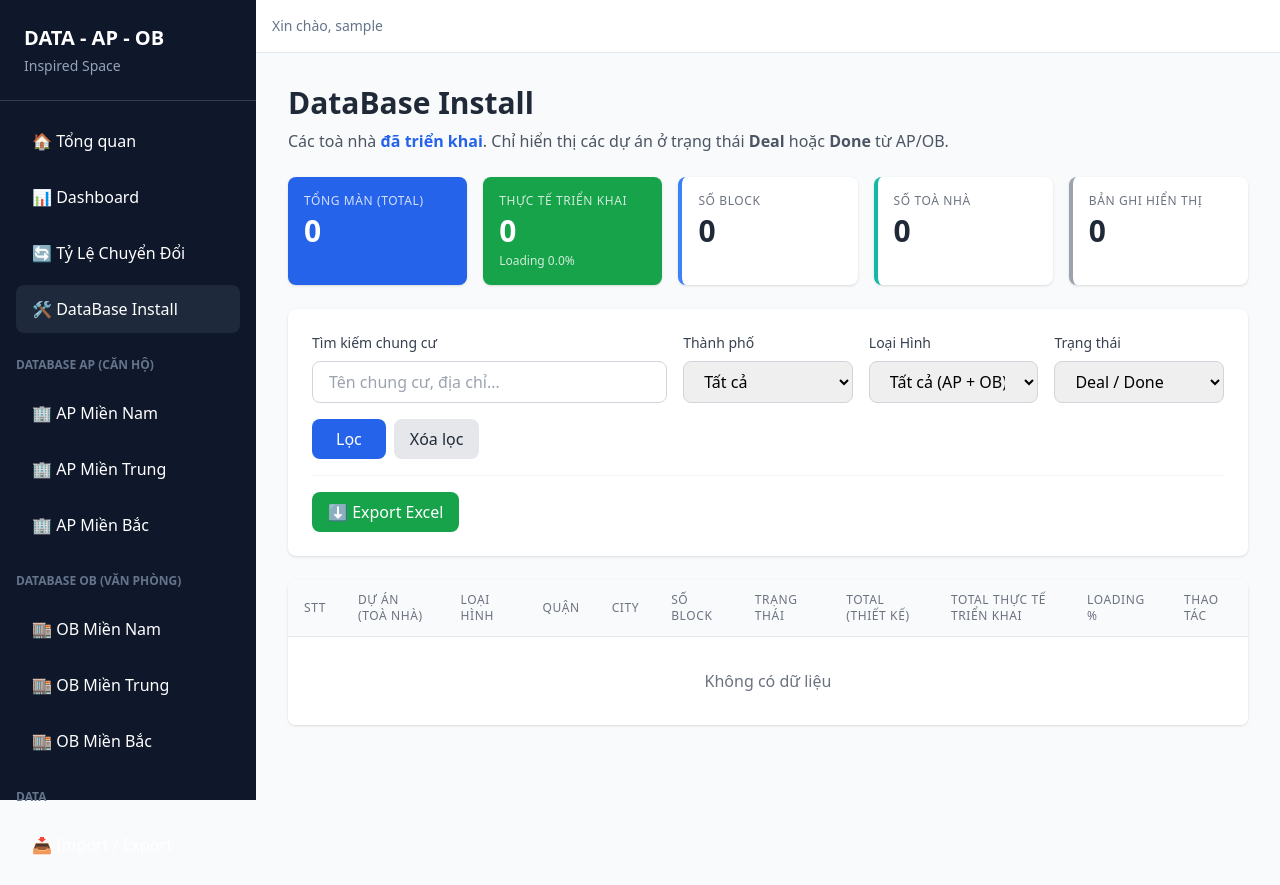
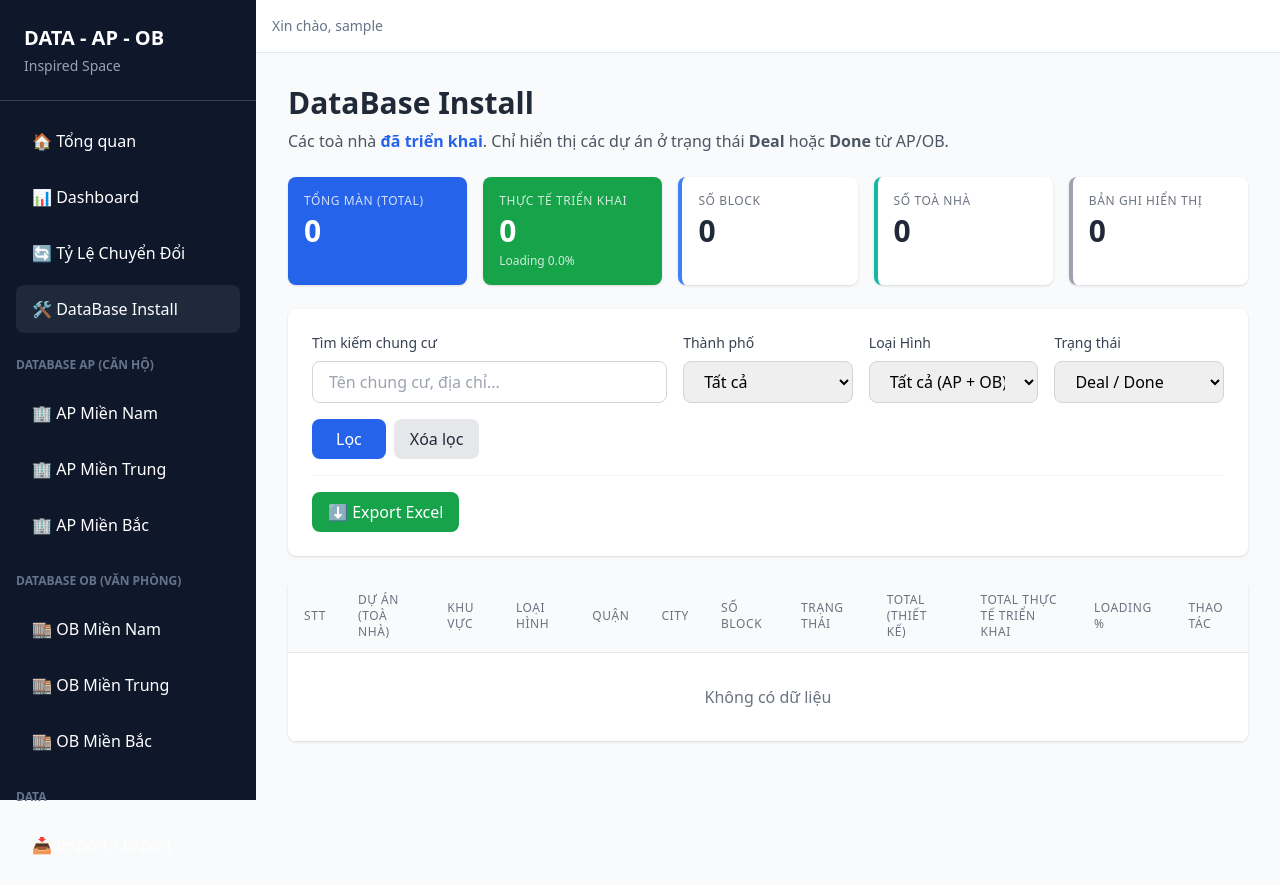
Before and after one commit to doantrieuvy5403-cmd/data-ap-ob, a Flask app: page /install in a window 1280 px wide. Run offline with Flask 3, Linux system fonts and the light colour scheme; the visitor is signed in with stand-in values (Sample User, id 1); some libraries are stand-ins or nearby versions.

Commit message:
Add Khu vuc (Region) to Install UI and export for easier debugging

```diff
--- a/app.py
+++ b/app.py
@@ -1162,6 +1162,7 @@ def install_export():
     columns = [
         ('STT', 'stt'),
         ('Dự án (toà nhà)', 'building_name'),
+        ('Khu vực', 'region'),
         ('Loại Hình', 'category'),
         ('Quận', 'district'),
         ('City', 'city'),
--- a/templates/install.html
+++ b/templates/install.html
@@ -99,7 +99,7 @@
         <table class="min-w-full divide-y divide-gray-200">
             <thead class="bg-gray-50">
                 <tr>
-                    {% for h in ['STT','Dự án (toà nhà)','Loại Hình','Quận','City','Số Block','Trạng thái','Total (Thiết kế)','Total thực tế triển khai','Loading %','Thao tác'] %}
+                    {% for h in ['STT','Dự án (toà nhà)','Khu vực','Loại Hình','Quận','City','Số Block','Trạng thái','Total (Thiết kế)','Total thực tế triển khai','Loading %','Thao tác'] %}
                     <th class="px-4 py-3 text-left text-xs font-medium text-gray-500 uppercase tracking-wider">{{ h }}</th>
                     {% endfor %}
                 </tr>
@@ -109,6 +109,7 @@
                 <tr class="hover:bg-gray-50">
                     <td class="px-4 py-3 text-sm text-gray-900">{{ loop.index + (records.page - 1) * records.per_page }}</td>
                     <td class="px-4 py-3 text-sm font-semibold text-gray-700">{{ r.building_name or '' }}</td>
+                    <td class="px-4 py-3 text-sm text-gray-900">{{ r.region or '' }}</td>
                     <td class="px-4 py-3 text-sm">
                         {% if r.category %}
                         <span class="px-2 py-1 text-xs font-semibold rounded-full
```
